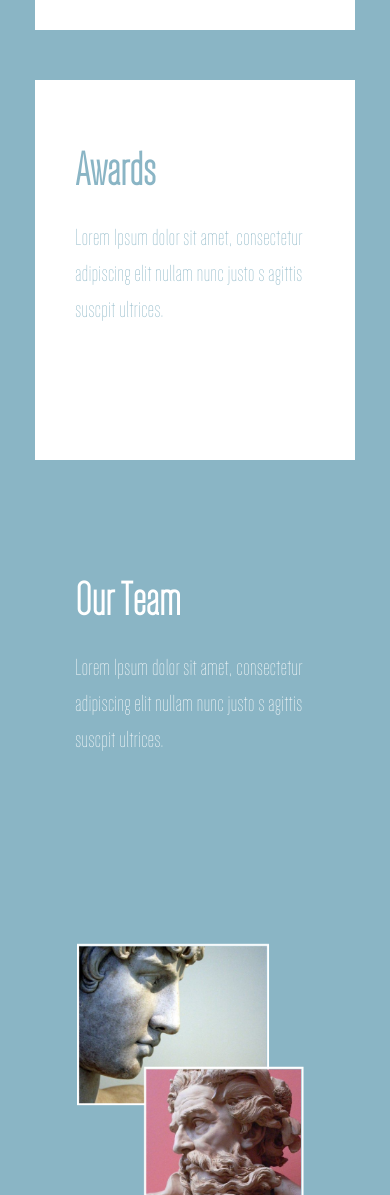
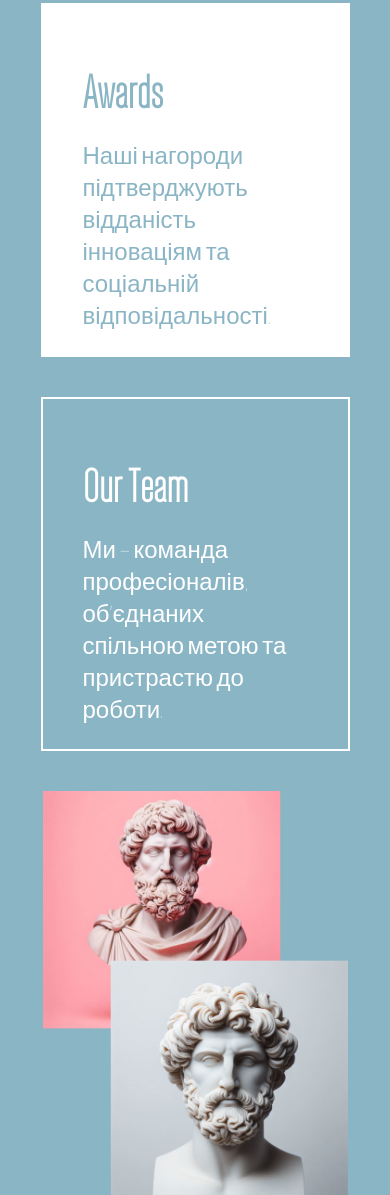
Before and after one commit to DVUST/K3WPL4, a plain HTML site: page index.html in a window 390 px wide. Shown: the part 805-2000 px from the top of the page. Drawn offline with Linux system fonts and the light colour scheme.

Commit message:
Image change

```diff
--- a/index.html
+++ b/index.html
@@ -9,38 +9,24 @@
 <body>
     <div class="container">
         <div class="cards">
-            <div class="card">
+            <div class="card border">
                 <h1>Company</h1>
-                <p>Lorem Ipsum dolor sit amet,
-                    consectetur adipiscing elit
-                    nullam nunc justo s agittis
-                    suscpit ultrices.</p>
+                <p>Ми створюємо інноваційні рішення, що поєднують якість та передові технології.</p>
             </div>
-            <div class="card white">
+            <div class="card white border">
                 <h1>Mission</h1>
-                <p>Lorem Ipsum dolor sit amet,
-                    consectetur adipiscing elit
-                    nullam nunc justo s agittis
-                    suscpit ultrices.</p>
+                <p>Наша місія — покращити життя людей за допомогою технологій та сталого розвитку.</p>
             </div>
-            <div class="card white">
+            <div class="card white border">
                 <h1>Awards</h1>
-                <p>Lorem Ipsum dolor sit amet,
-                    consectetur adipiscing elit
-                    nullam nunc justo s agittis
-                    suscpit ultrices.</p>
+                <p>Наші нагороди підтверджують відданість інноваціям та соціальній відповідальності.</p>
             </div>
-            <div class="card">
+            <div class="card border">
                 <h1>Our Team</h1>
-                <p>Lorem Ipsum dolor sit amet,
-                    consectetur adipiscing elit
-                    nullam nunc justo s agittis
-                    suscpit ultrices.</p>
+                <p>Ми — команда професіоналів, об'єднаних спільною метою та пристрастю до роботи.</p>
             </div>
         </div>
-        <div class="images">
-            <img src="temp1.png">
-        </div>
+        <img id="side-image" src="ImageV4.webp" alt="Image representing company values and mission">
     </div>
 </body>
 </html>
--- a/style.css
+++ b/style.css
@@ -39,11 +39,11 @@ body{
 .card{
     font-family: Dense, Arial, sans-serif;
     font-size: 2rem;
-    line-height: 3rem;
-    height: 450px;
-    width: 360px;
-    margin: 25px;
-    padding: 50px;
+    line-height: 2.5rem;
+    height: 360px;
+    width: 300px;
+    margin: 20px;
+    padding: 40px;
     color: white;
     transition: all 0.2s ease;
 
@@ -58,17 +58,13 @@ body{
     color: #8ab5c5;
 }
 
-.images{
-    margin: 25px;
-
-}
-
-.images > img{
-    height: 950px;
+#side-image{
+    margin: 20px;
+    height: 720px;
     width: auto;
 }
 
-@media screen and (max-width: 1800px) {
+@media screen and (max-width: 1700px) {
     .cards{
         grid-template-columns: 1fr;
     }
@@ -78,22 +74,21 @@ body{
         height: 100%;
     }
 
-    .images > img{
-        width: 360px;
+    #side-image{
+        width: 380px;
         height: auto;
     }
 }
 
 @media screen and (max-width: 800px) {
     .card{
-        height: 300px;
-        width: 240px;
+        height: 270px;
+        width: 225px;
         font-size: 1.5rem;
-        line-height: 2.25rem;
-        padding: 40px;
+        line-height: 2rem;
     }
-    .images > img{
-        width: 240px;
+    #side-image{
+        width: 305px;
         height: auto;
     }
 }
```
Also changed, not shown: ImageV4.webp (added).
